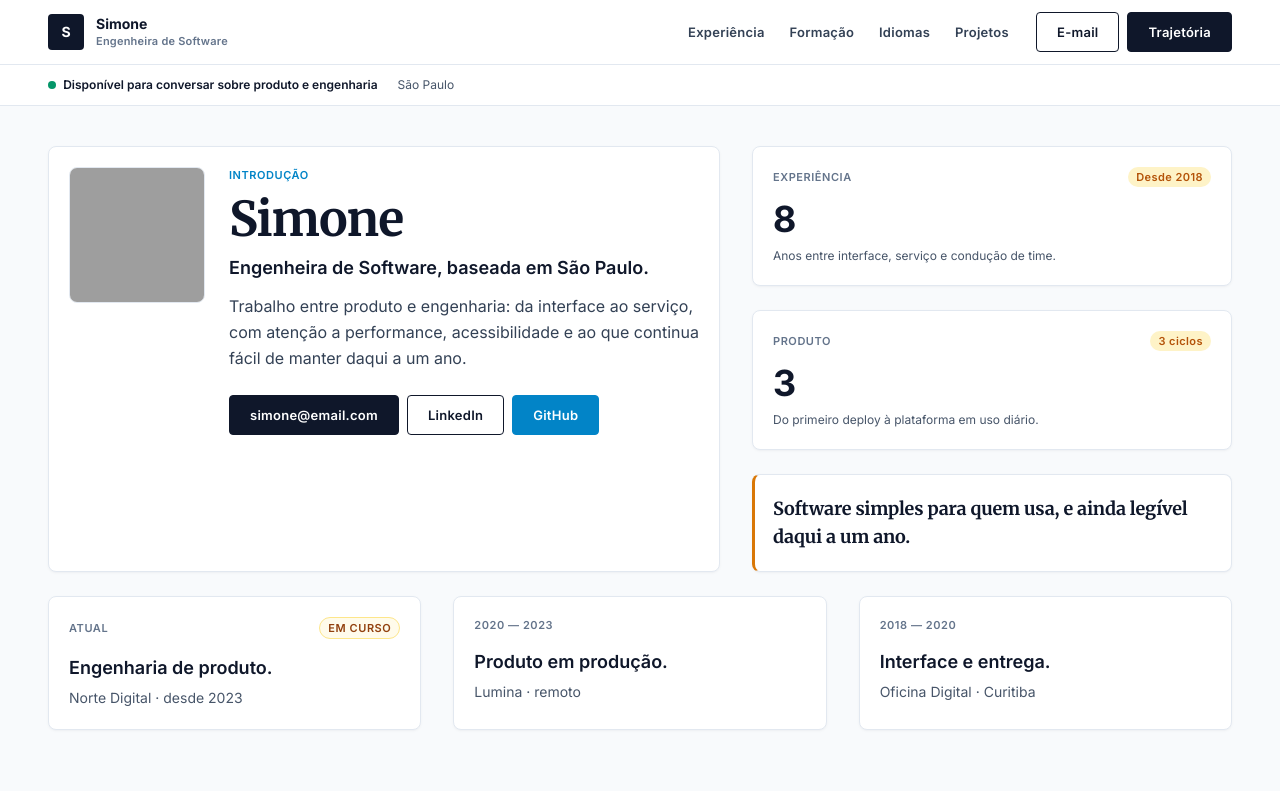
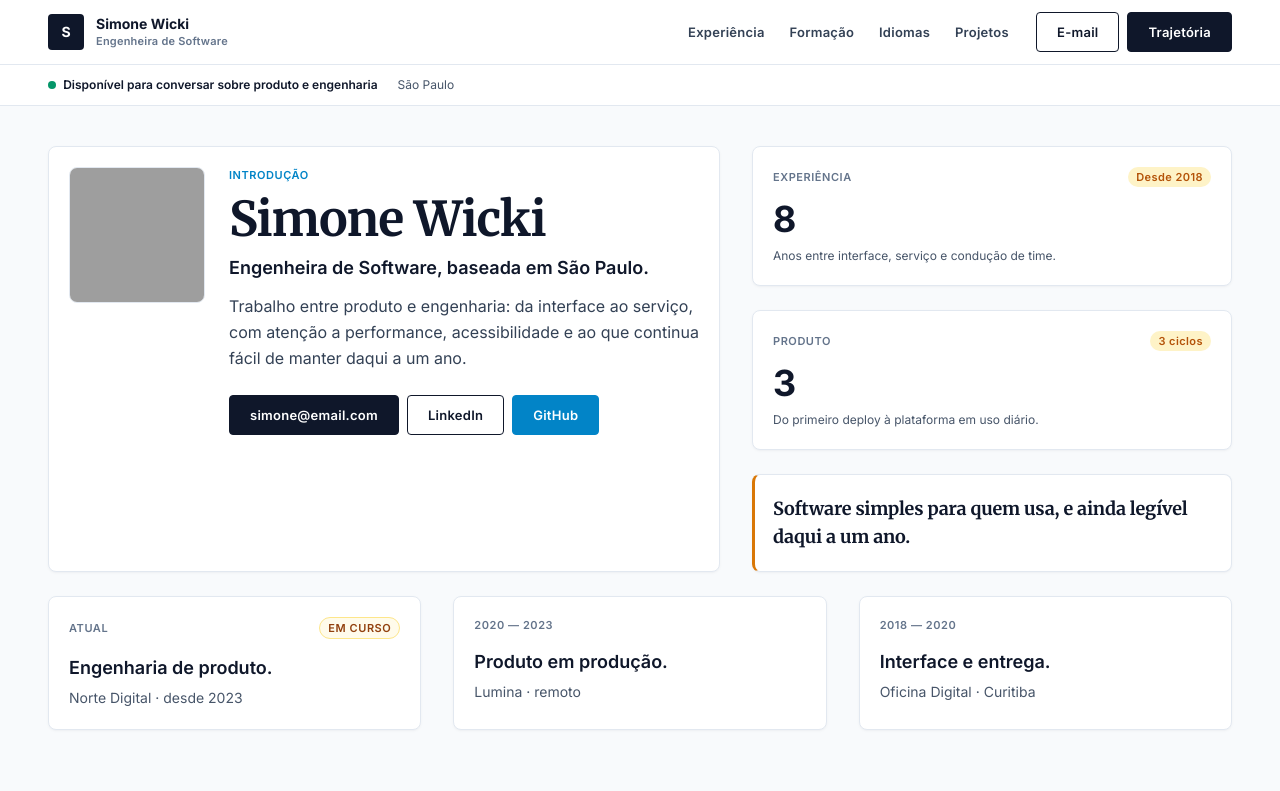
Before and after one commit to spwicki/Teste-02.10.2026, a plain HTML site: page index.html in a window 1280 px wide. Shown: the top 791 px of the page. Drawn offline with Linux system fonts and the light colour scheme; grey boxes are pictures that could not be loaded.

Commit message:
mudança de nome

```diff
--- a/index.html
+++ b/index.html
@@ -3,10 +3,10 @@
   <head>
     <meta charset="UTF-8" />
     <meta name="viewport" content="width=device-width, initial-scale=1" />
-    <title>Simone — Engenheira de Software</title>
+    <title>Simone Wicki — Engenheira de Software</title>
     <meta
       name="description"
-      content="Currículo de Simone, engenheira de software. Experiência, formação, idiomas e projetos."
+      content="Currículo de Simone Wicki, engenheira de software. Experiência, formação, idiomas e projetos."
     />
     <link rel="preconnect" href="https://fonts.googleapis.com" />
     <link rel="preconnect" href="https://fonts.gstatic.com" crossorigin />
@@ -35,7 +35,7 @@
         <a class="brand" href="#inicio" aria-label="Voltar ao início">
           <span class="mark" aria-hidden="true">S</span>
           <span class="brand-copy">
-            <span class="brand-name">Simone</span>
+            <span class="brand-name">Simone Wicki</span>
             <span class="brand-role">Engenheira de Software</span>
           </span>
         </a>
@@ -74,11 +74,11 @@
         <div class="hero-grid">
           <article class="panel hero-bio reveal">
             <figure class="portrait">
-              <img src="Foto.png" alt="Foto de Simone" width="768" height="1024" />
+              <img src="Foto.png" alt="Foto de Simone Wicki" width="768" height="1024" />
             </figure>
             <div class="hero-copy">
               <p class="eyebrow">Introdução</p>
-              <h1 id="nome">Simone</h1>
+              <h1 id="nome">Simone Wicki</h1>
               <p class="role">Engenheira de Software, baseada em São Paulo.</p>
               <p class="lead">
                 Trabalho entre produto e engenharia: da interface ao serviço, com atenção a
```
